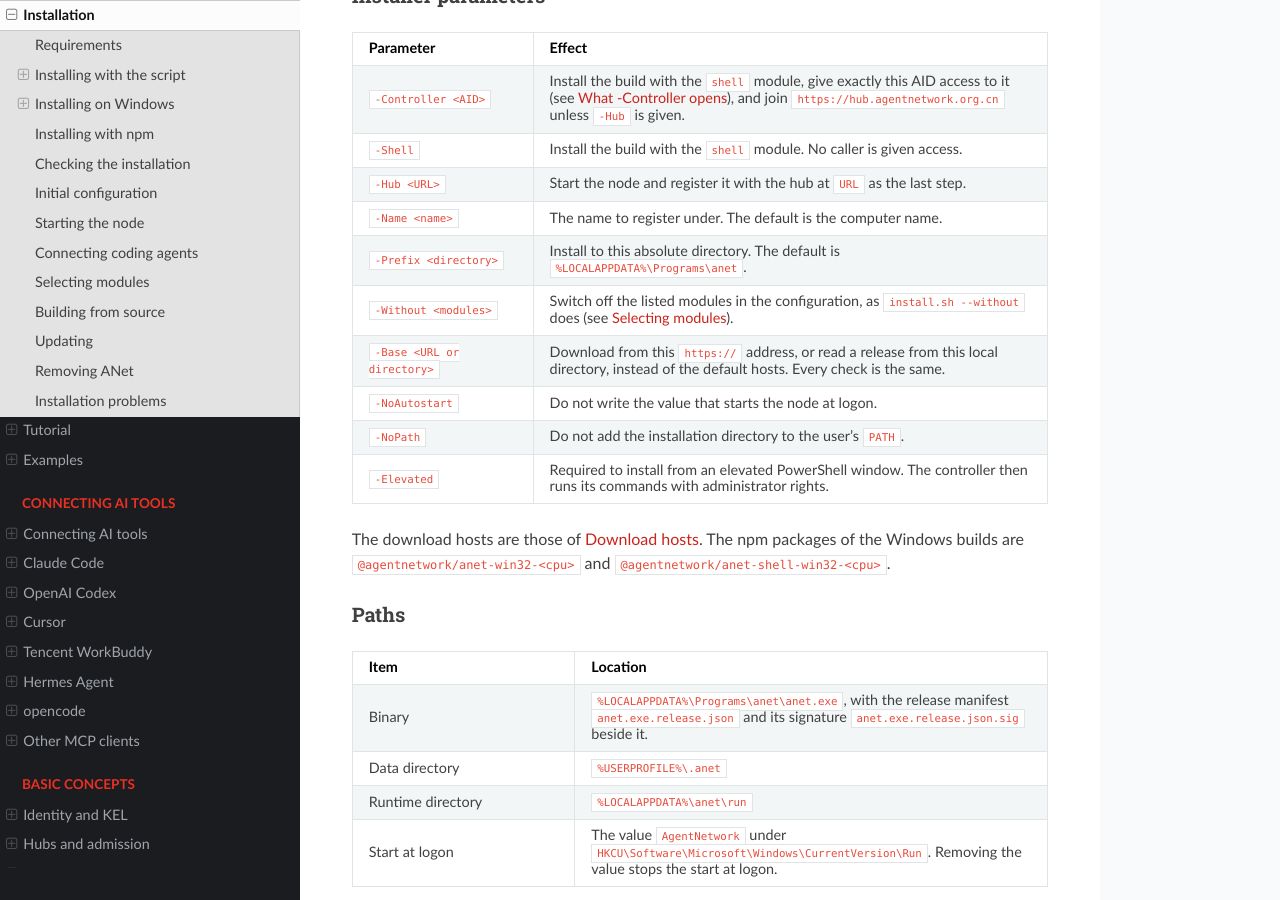
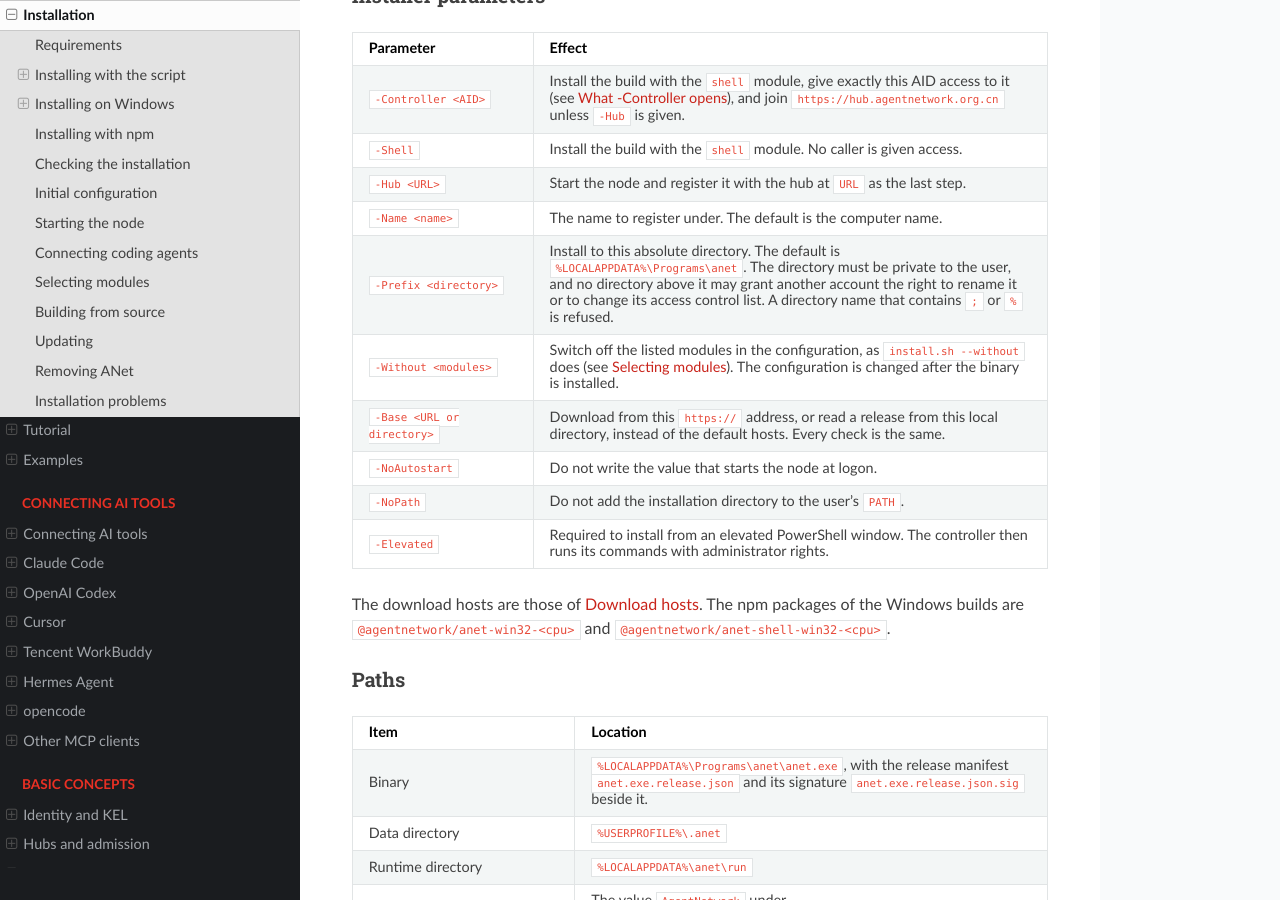
Before and after one commit to ANetResearch/ANet, a Sphinx documentation site: the page built from docs/intro/install.rst, in a window 1280 px wide and 900 px high, scrolled down 5237 px. Built offline with Sphinx 7.4.7 and the Read the Docs theme 3.1.0, drawn with Linux system fonts in a browser that asks for light colours.

Commit message:
install.ps1: stage as anet.new.exe, configure after the replacement, check -Prefix
- Stage the download as <dir>\anet.new.exe. PowerShell starts a file
  whose extension is not in PATHEXT through ShellExecute, so the staged
  anet.exe.new never ran and every install stopped at the verification.
  test-install.ps1 now runs a copy of whoami.exe under the staged name
  through Invoke-AnetNative -Capture on Windows, and checks the name.
- Run init --without with the installed binary after the replacement,
  so that a failure before it leaves config.json unchanged and
  "Nothing was installed or changed" stays true; a refusal after it is
  reported as an installed-state failure with the command to run.
- With -Prefix, refuse a directory when one above it is owned by another
  account or grants another account DELETE, FILE_DELETE_CHILD, WRITE_DAC,
  WRITE_OWNER or GENERIC_ALL (inherit-only rules excepted), and refuse ;
  and % in the directory name, which the PATH value cannot carry.

Co-Authored-By: Claude Opus 5.5 <noreply@anthropic.com>

```diff
--- a/docs/intro/install.rst
+++ b/docs/intro/install.rst
@@ -278,10 +278,14 @@ Installer parameters
      - The name to register under. The default is the computer name.
    * - ``-Prefix <directory>``
      - Install to this absolute directory. The default is
-       ``%LOCALAPPDATA%\Programs\anet``.
+       ``%LOCALAPPDATA%\Programs\anet``. The directory must be private to the
+       user, and no directory above it may grant another account the right to
+       rename it or to change its access control list. A directory name that
+       contains ``;`` or ``%`` is refused.
    * - ``-Without <modules>``
      - Switch off the listed modules in the configuration, as
-       ``install.sh --without`` does (see :ref:`intro-install-modules`).
+       ``install.sh --without`` does (see :ref:`intro-install-modules`). The
+       configuration is changed after the binary is installed.
    * - ``-Base <URL or directory>``
      - Download from this ``https://`` address, or read a release from this
        local directory, instead of the default hosts. Every check is the same.
```
Also changed, not shown: 2 other files.
